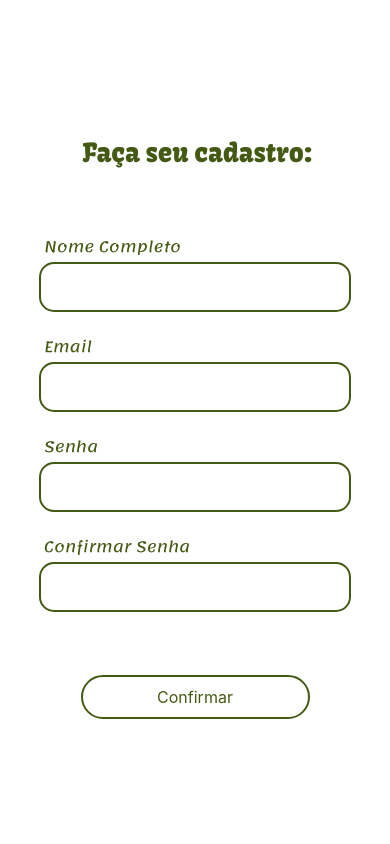
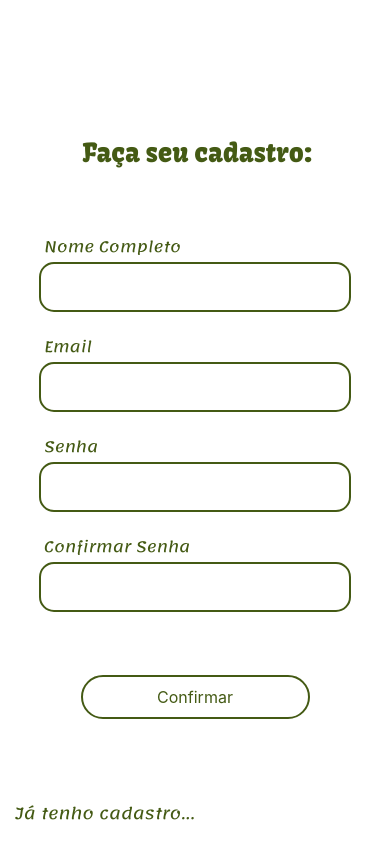
Before and after one commit to 91921902/Palatos-ReactNative, a React Native app: screen /CadastroCliente in a window 390 px wide. Built offline with nearby package versions, Linux system fonts and the light colour scheme; no server answers.

Commit message:
conectando telas

```diff
--- a/App.js
+++ b/App.js
@@ -28,7 +28,7 @@ const Stack = createStackNavigator();
 const MyNavigator = () => {
   return (
     <NavigationContainer>
-      <Stack.Navigator initialRouteName='PainelADM' screenOptions={{ headerShown: false }}>
+      <Stack.Navigator initialRouteName='PagInicial' screenOptions={{ headerShown: false }}>
         <Stack.Screen name="planosEPacotes" component={PlanosEPacotes} />
         <Stack.Screen name="NovoCadastro" component={NovoCadastro} />
         <Stack.Screen name="NovoMenu" component={NovoMenu} />
--- a/pages/cadastroCliente/CadastroCliente.js
+++ b/pages/cadastroCliente/CadastroCliente.js
@@ -135,7 +135,9 @@ function CadastroCliente({navigation}) {
 
         </View>
 
-
+        <TouchableOpacity style={styles.botaoJaTenhoCadastro} onPress={() => navigation.navigate("PagInicial")}>
+            <Text style={styles.textoJaTenhoCadastro}>Já tenho cadastro...</Text>
+        </TouchableOpacity>
 
       </View>
 
--- a/pages/cadastroCliente/styles.js
+++ b/pages/cadastroCliente/styles.js
@@ -82,5 +82,17 @@ export const styles = StyleSheet.create({
           fontStyle:'normal',
           textAlignVertical: 'center',
         },
+        botaoJaTenhoCadastro: {
+          position: "absolute",
+          bottom: 15,
+          left: 15
+        },
+        textoJaTenhoCadastro:{
+          color: "#445A14",
+          textAlign: "justify",
+          fontFamily: "lemonada",
+          fontSize: 16
+        }
+
 
 })
--- a/pages/pagInicial/PagInicial.js
+++ b/pages/pagInicial/PagInicial.js
@@ -72,7 +72,7 @@ function PagInicial({navigation}) {
   return (
     <View style={styles.containerPagInicial}>
       <View style={styles.loginRestaurante}>
-        <TouchableOpacity style={styles.botaoLogin}>
+        <TouchableOpacity style={styles.botaoLogin} onPress={() => navigation.navigate("LoginRestaurante")}>
           <Text style={styles.textoBotaoLogin}>Login restaurante</Text>
         </TouchableOpacity>
       </View>
@@ -102,7 +102,7 @@ function PagInicial({navigation}) {
       </View>
 
       <View style={styles.cadastro}>
-        <TouchableOpacity style={styles.botaoCadastro}>
+        <TouchableOpacity style={styles.botaoCadastro} onPress={() => {navigation.navigate("CadastroCliente")}}>
           <Text style={styles.textoCadastro}>Não tenho cadastro...</Text>
         </TouchableOpacity>
       </View>
--- a/pages/pagInicial/styles.js
+++ b/pages/pagInicial/styles.js
@@ -99,18 +99,14 @@ export const styles = StyleSheet.create({
         borderWidth: 2,
         borderColor: "#445A14",
         borderRadius: 15,
-        fontSize: 12,
-        paddingLeft: 10,
-        fontFamily: "lemonada",
-        alignItems:"center",
     },
-        textoBotaoEntrar:{
+    textoBotaoEntrar:{
+        width: "100%",
         color:"#445A14",
-        textAlign: "justify",
         fontFamily: "lemonada",
         fontSize: 16,
-        fontStyle: "normal",
-
+        textAlign: "center",
+        heigth: "100%"
 
     },
     cadastro:{//ultima View
@@ -133,7 +129,6 @@ export const styles = StyleSheet.create({
        textAlign: "justify",
        fontFamily: "lemonada",
        fontSize: 16,
-       fontStyle: "normal",
 
 
     },
```
